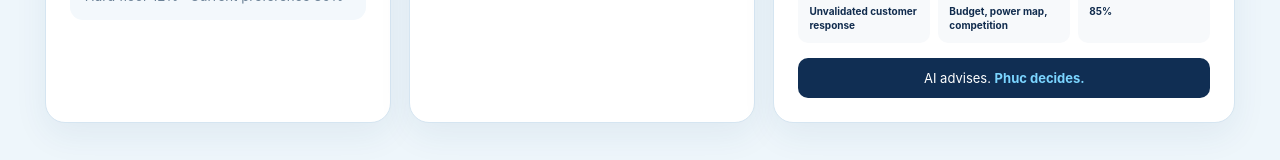
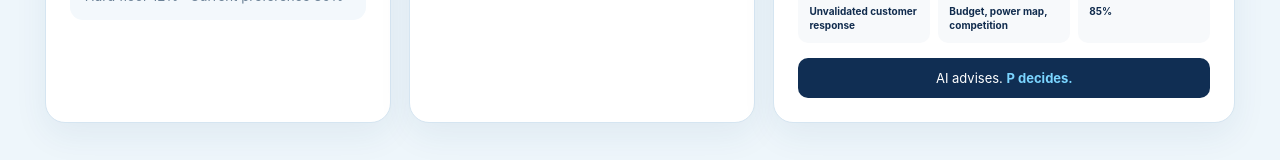
Before and after one commit to PhucNgo71/phuc-decision-advisor, a Next.js app: page / in a window 1280 px wide. Shown: the part 1587-1747 px from the top of the page. Built offline with nearby package versions, Linux system fonts and the light colour scheme.

Commit message:
Use P branding in app/decision-lab.tsx

```diff
--- a/app/decision-lab.tsx
+++ b/app/decision-lab.tsx
@@ -85,7 +85,7 @@ export default function DecisionLab() {
           <div className="scenario-list">{result.scenarios.map((scenario) => <article key={scenario.name}><small>{scenario.name}</small><b>{scenario.value}</b><p>{scenario.tradeoff}</p></article>)}</div>
           <div className="recommendation"><small>Recommended direction</small><p>{result.direction}</p></div>
           <div className="advice-meta"><div><small>Key risk</small><b>{result.belowFloor ? 'Margin rule breach' : 'Unvalidated customer response'}</b></div><div><small>Unknown</small><b>Budget, power map, competition</b></div><div><small>Confidence</small><b>{result.confidence}%</b></div></div>
-          <div className="human-gate">AI advises. <strong>Phuc decides.</strong></div>
+          <div className="human-gate">AI advises. <strong>P decides.</strong></div>
         </div>
       </div>
     </section>
```
